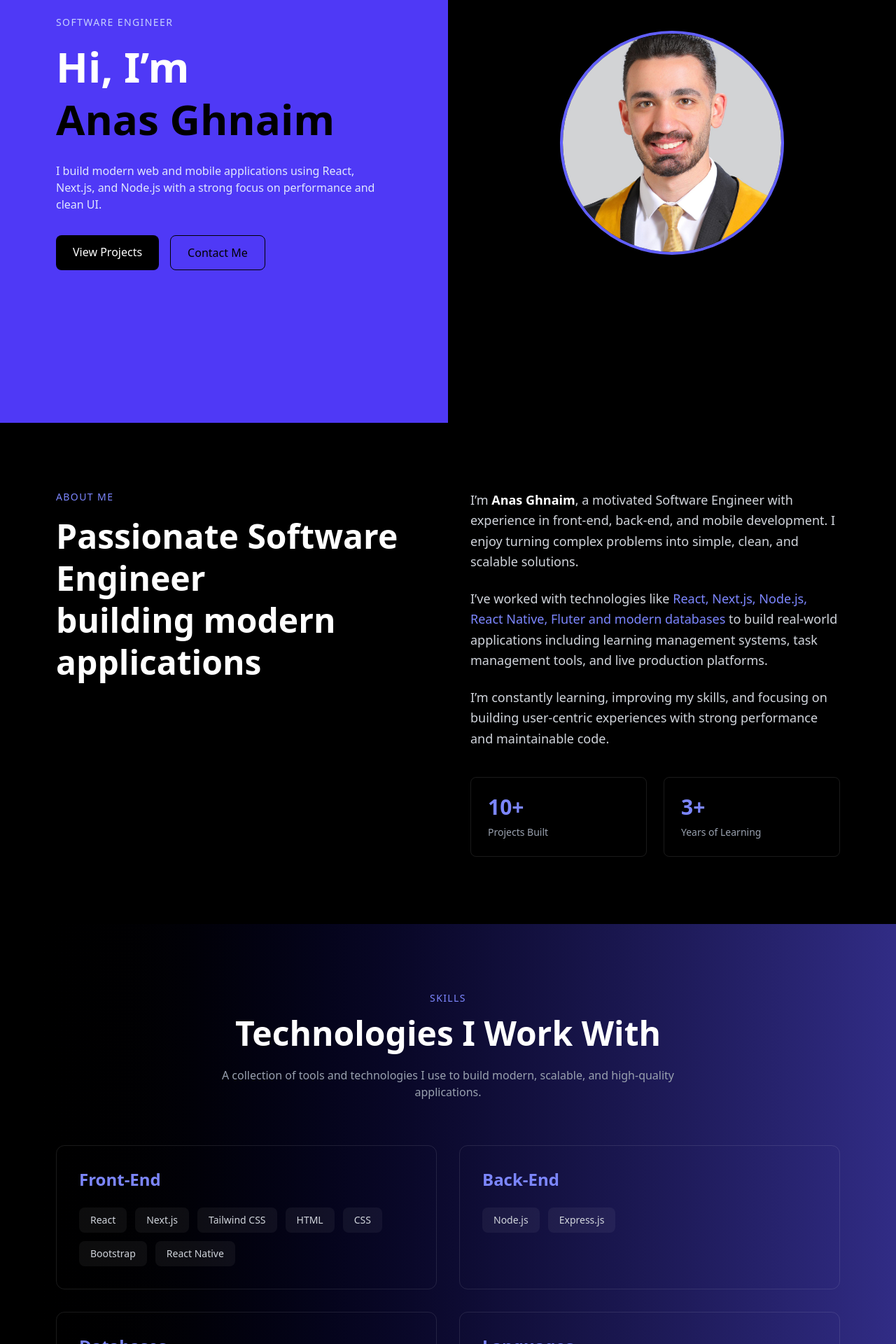
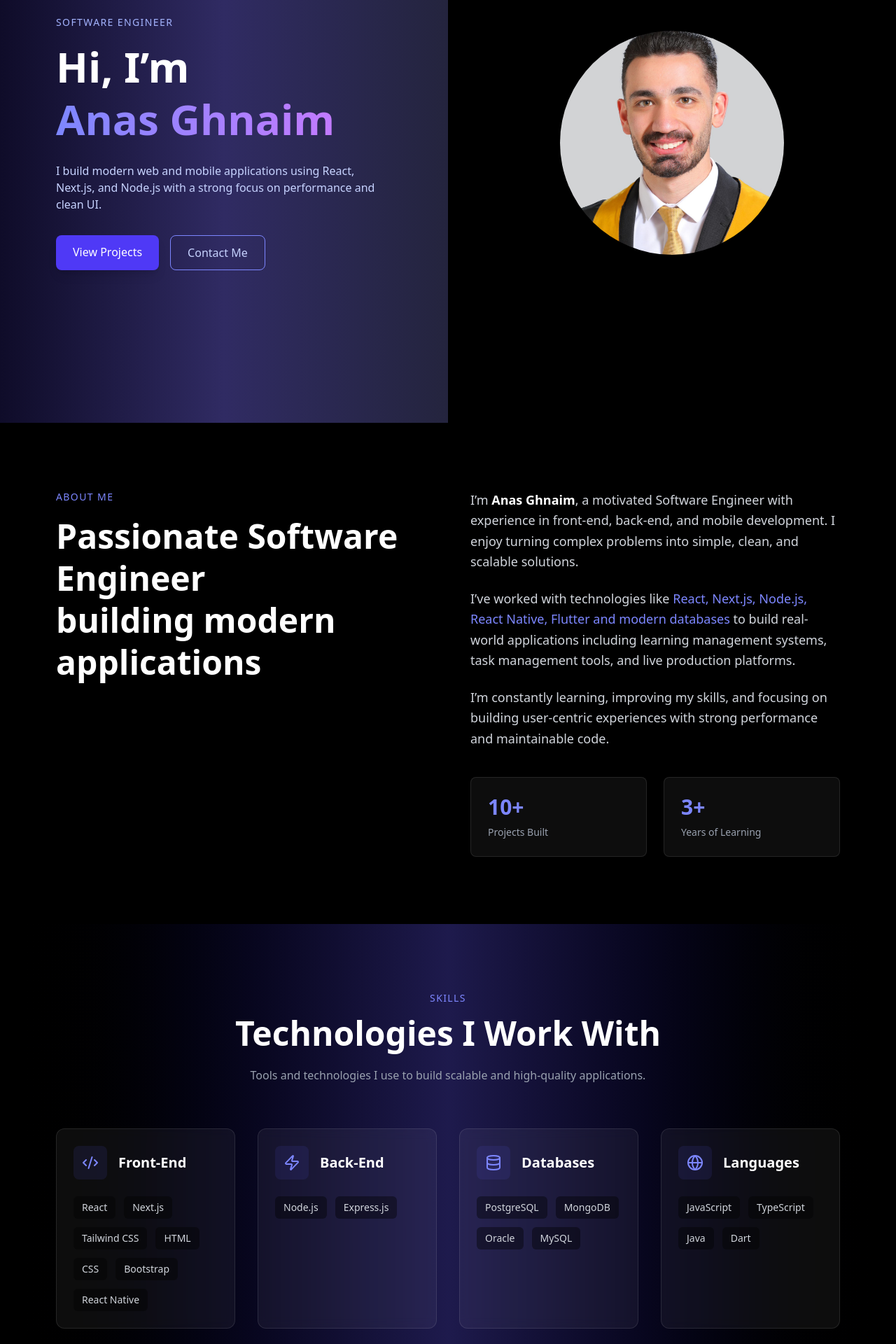
Before and after one commit to AnasGhnaim/portfolio, a Next.js app: page / in a window 1280 px wide. Shown: the part 260-2180 px from the top of the page at 70% size. Built offline with nearby package versions, Linux system fonts and the light colour scheme.

Commit message:
add farmer motion also change the nav bar

```diff
--- a/components/about-me.tsx
+++ b/components/about-me.tsx
@@ -1,57 +1,99 @@
 "use client";
+
+import { motion } from "framer-motion";
 
 export default function About() {
   return (
     <section id="about" className="bg-black text-white py-24 px-6 lg:px-20">
       <div className="max-w-6xl mx-auto grid grid-cols-1 lg:grid-cols-2 gap-16">
         {/* Left – Title */}
-        <div>
+        <motion.div
+          initial={{ opacity: 0, y: 40 }}
+          whileInView={{ opacity: 1, y: 0 }}
+          viewport={{ once: true, amount: 0.3 }}
+          transition={{ duration: 0.7, ease: "easeOut" }}
+        >
           <p className="text-indigo-400 uppercase tracking-widest text-sm">
             About Me
           </p>
+
           <h2 className="text-4xl lg:text-5xl font-extrabold mt-4 leading-tight">
             Passionate Software Engineer <br />
             building modern applications
           </h2>
-        </div>
+        </motion.div>
 
         {/* Right – Content */}
-        <div className="text-gray-300 text-lg leading-relaxed">
-          <p>
-            I’m <span className="text-white font-semibold">Anas Ghnaim</span>, a
-            motivated Software Engineer with experience in front-end, back-end,
-            and mobile development. I enjoy turning complex problems into
-            simple, clean, and scalable solutions.
-          </p>
-
-          <p className="mt-6">
+        <motion.div
+          className="text-gray-300 text-lg leading-relaxed"
+          initial="hidden"
+          whileInView="visible"
+          viewport={{ once: true, amount: 0.3 }}
+          variants={{
+            hidden: {},
+            visible: {
+              transition: {
+                staggerChildren: 0.2,
+              },
+            },
+          }}
+        >
+          {[
+            <>
+              I’m <span className="text-white font-semibold">Anas Ghnaim</span>,
+              a motivated Software Engineer with experience in front-end,
+              back-end, and mobile development. I enjoy turning complex problems
+              into simple, clean, and scalable solutions.
+            </>,
+            <>
               I’ve worked with technologies like{" "}
               <span className="text-indigo-400">
-              React, Next.js, Node.js, React Native, Fluter and modern databases
+                React, Next.js, Node.js, React Native, Flutter and modern
+                databases
               </span>{" "}
               to build real-world applications including learning management
               systems, task management tools, and live production platforms.
-          </p>
-
-          <p className="mt-6">
+            </>,
+            <>
               I’m constantly learning, improving my skills, and focusing on
               building user-centric experiences with strong performance and
               maintainable code.
-          </p>
+            </>,
+          ].map((text, i) => (
+            <motion.p
+              key={i}
+              className={i !== 0 ? "mt-6" : ""}
+              variants={{
+                hidden: { opacity: 0, y: 20 },
+                visible: { opacity: 1, y: 0 },
+              }}
+            >
+              {text}
+            </motion.p>
+          ))}
 
           {/* Highlights */}
           <div className="grid grid-cols-2 gap-6 mt-10">
-            <div className="border border-white/10 rounded-lg p-6">
-              <h3 className="text-3xl font-bold text-indigo-400">10+</h3>
-              <p className="mt-2 text-sm text-gray-400">Projects Built</p>
+            {[
+              { value: "10+", label: "Projects Built" },
+              { value: "3+", label: "Years of Learning" },
+            ].map((item, i) => (
+              <motion.div
+                key={i}
+                initial={{ opacity: 0, y: 20 }}
+                whileInView={{ opacity: 1, y: 0 }}
+                viewport={{ once: true }}
+                transition={{ delay: i * 0.15 }}
+                className="border border-white/10 rounded-lg p-6 bg-white/5"
+              >
+                <h3 className="text-3xl font-bold text-indigo-400">
+                  {item.value}
+                </h3>
+                <p className="mt-2 text-sm text-gray-400">{item.label}</p>
+              </motion.div>
+            ))}
           </div>
-
-            <div className="border border-white/10 rounded-lg p-6">
-              <h3 className="text-3xl font-bold text-indigo-400">3+</h3>
-              <p className="mt-2 text-sm text-gray-400">Years of Learning</p>
-            </div>
-          </div>
-        </div>
+        </motion.div>
       </div>
     </section>
   );
--- a/components/hero.tsx
+++ b/components/hero.tsx
@@ -1,54 +1,109 @@
+"use client";
 import Image from "next/image";
+import { motion } from "framer-motion";
 
 export default function Hero() {
   return (
     <section className="min-h-screen grid grid-cols-1 lg:grid-cols-2 mt-16">
-      {/* Left Side – Indigo Background + Text */}
-      <div className="bg-indigo-600 flex items-center px-8 lg:px-20">
-        <div className="text-white max-w-xl">
-          <p className="uppercase tracking-widest text-sm text-indigo-200">
+      {/* Left Side */}
+      <div className="bg-gradient-to-r from-[#0f0c29] via-[#302b63] to-[#24243e] flex items-center px-8 lg:px-20">
+        <motion.div
+          className="text-white max-w-xl"
+          initial="hidden"
+          animate="visible"
+          variants={{
+            hidden: { opacity: 0, x: -50 },
+            visible: {
+              opacity: 1,
+              x: 0,
+              transition: {
+                staggerChildren: 0.15,
+                duration: 1.5,
+                ease: "easeOut",
+              },
+            },
+          }}
+        >
+          <motion.p
+            className="uppercase tracking-widest text-sm text-indigo-300"
+            variants={{
+              hidden: { opacity: 0, y: 10 },
+              visible: { opacity: 1, y: 0 },
+            }}
+          >
             Software Engineer
-          </p>
+          </motion.p>
 
-          <h1 className="text-4xl lg:text-6xl font-extrabold mt-4 leading-tight">
+          <motion.h1
+            className="text-4xl lg:text-6xl font-extrabold mt-4 leading-tight"
+            variants={{
+              hidden: { opacity: 0, y: 20 },
+              visible: { opacity: 1, y: 0 },
+            }}
+          >
             Hi, I’m <br />
-            <span className="text-black">Anas Ghnaim</span>
-          </h1>
+            <span className="bg-gradient-to-r from-indigo-400 to-purple-400 bg-clip-text text-transparent">
+              Anas Ghnaim
+            </span>
+          </motion.h1>
 
-          <p className="mt-6 text-indigo-100">
+          <motion.p
+            className="mt-6 text-indigo-200"
+            variants={{
+              hidden: { opacity: 0, y: 20 },
+              visible: { opacity: 1, y: 0 },
+            }}
+          >
             I build modern web and mobile applications using React, Next.js, and
             Node.js with a strong focus on performance and clean UI.
-          </p>
+          </motion.p>
 
-          <div className="flex gap-4 mt-8">
-            <a
+          <motion.div
+            className="flex gap-4 mt-8"
+            variants={{
+              hidden: { opacity: 0, y: 20 },
+              visible: { opacity: 1, y: 0 },
+            }}
+          >
+            <motion.a
               href="#projects"
-              className="px-6 py-3 bg-black text-white rounded-lg font-medium hover:bg-gray-900 transition"
+              whileHover={{ scale: 1.05 }}
+              whileTap={{ scale: 0.95 }}
+              className="px-6 py-3 bg-indigo-600 text-white rounded-lg font-medium shadow-lg hover:bg-indigo-700 transition"
             >
               View Projects
-            </a>
+            </motion.a>
 
-            <a
+            <motion.a
               href="#contact"
-              className="px-6 py-3 border border-black text-black rounded-lg font-medium hover:bg-black hover:text-white transition"
+              whileHover={{ scale: 1.05 }}
+              whileTap={{ scale: 0.95 }}
+              className="px-6 py-3 border border-indigo-400 text-indigo-200 rounded-lg font-medium hover:bg-indigo-600 hover:text-white transition"
             >
               Contact Me
-            </a>
-          </div>
-        </div>
+            </motion.a>
+          </motion.div>
+        </motion.div>
       </div>
+
+      {/* Right Side */}
       <div className="bg-black flex items-center justify-center">
-        {/* Right Side – Black Background + Photo */}
-        <div className="w-64 h-72 lg:w-80 lg:h-80 rounded-full overflow-hidden border-4 border-indigo-500">
+        <motion.div
+          className="w-64 h-72 lg:w-80 lg:h-80 rounded-full overflow-hidden "
+          initial={{ opacity: 0, scale: 0.8 }}
+          animate={{ opacity: 1, scale: 1 }}
+          transition={{ duration: 0.8, ease: "easeOut" }}
+          whileHover={{ scale: 1.05 }}
+        >
           <Image
-            src="/me.jpeg" // put your image in /public
+            src="/me.jpeg"
             alt="Anas Ghnaim"
             width={400}
             height={300}
             className="object-cover w-full h-full"
             priority
           />
-        </div>
+        </motion.div>
       </div>
     </section>
   );
--- a/components/nav.tsx
+++ b/components/nav.tsx
@@ -7,7 +7,7 @@ const navItems = [
   { label: "About Me", href: "#about" },
   { label: "Skills", href: "#skills" },
   { label: "Projects", href: "#projects" },
-  { label: "Contact", href: "#contact" },
+  // { label: "Contact", href: "#contact" },
 ];
 
 export default function Navbar() {
--- a/components/skills.tsx
+++ b/components/skills.tsx
@@ -1,5 +1,11 @@
+"use client";
+
+import { motion } from "framer-motion";
+import { Code2, Palette, Smartphone, Database, Globe, Zap } from "lucide-react";
+
 const skills = [
   {
+    icon: Code2,
     title: "Front-End",
     items: [
       "React",
@@ -12,14 +18,17 @@ const skills = [
     ],
   },
   {
+    icon: Zap,
     title: "Back-End",
     items: ["Node.js", "Express.js"],
   },
   {
+    icon: Database,
     title: "Databases",
     items: ["PostgreSQL", "MongoDB", "Oracle", "MySQL"],
   },
   {
+    icon: Globe,
     title: "Languages",
     items: ["JavaScript", "TypeScript", "Java", "Dart"],
   },
@@ -29,11 +38,17 @@ export default function Skills() {
   return (
     <section
       id="skills"
-      className="bg-gradient-to-r from-black to-indigo-900 text-white py-24 px-6 lg:px-20"
+      className="bg-gradient-to-r from-black via-indigo-950 to-black text-white py-24 px-6 lg:px-20"
     >
       <div className="max-w-6xl mx-auto">
-        {/* Section Header */}
-        <div className="text-center max-w-2xl mx-auto">
+        {/* Header */}
+        <motion.div
+          initial={{ opacity: 0, y: 40 }}
+          whileInView={{ opacity: 1, y: 0 }}
+          viewport={{ once: true, amount: 0.3 }}
+          transition={{ duration: 0.7, ease: "easeOut" }}
+          className="text-center max-w-2xl mx-auto"
+        >
           <p className="text-indigo-400 uppercase tracking-widest text-sm">
             Skills
           </p>
@@ -41,35 +56,76 @@ export default function Skills() {
             Technologies I Work With
           </h2>
           <p className="mt-6 text-gray-400">
-            A collection of tools and technologies I use to build modern,
-            scalable, and high-quality applications.
+            Tools and technologies I use to build scalable and high-quality
+            applications.
           </p>
-        </div>
+        </motion.div>
 
         {/* Skills Grid */}
-        <div className="grid grid-cols-1 sm:grid-cols-2 gap-8 mt-16">
-          {skills.map((skill) => (
-            <div
-              key={skill.title}
-              className="border border-white/10 rounded-xl p-8 hover:border-indigo-400 transition"
-            >
-              <h3 className="text-2xl font-semibold text-indigo-400">
-                {skill.title}
-              </h3>
+        <motion.div
+          className="grid grid-cols-1 sm:grid-cols-2 lg:grid-cols-4 gap-8 mt-16"
+          initial="hidden"
+          whileInView="visible"
+          viewport={{ once: true, amount: 0.2 }}
+          variants={{
+            hidden: {},
+            visible: {
+              transition: {
+                staggerChildren: 0.15,
+              },
+            },
+          }}
+        >
+          {skills.map((skill) => {
+            const Icon = skill.icon;
 
-              <ul className="mt-6 flex flex-wrap gap-3">
-                {skill.items.map((item) => (
-                  <li
-                    key={item}
-                    className="px-4 py-2 bg-white/5 rounded-lg text-sm text-gray-300 hover:bg-indigo-500 hover:text-white transition"
+            return (
+              <motion.div
+                key={skill.title}
+                variants={{
+                  hidden: { opacity: 0, y: 30 },
+                  visible: {
+                    opacity: 1,
+                    y: 0,
+                    transition: { duration: 0.6, ease: "easeOut" },
+                  },
+                }}
+                whileHover={{ y: -6 }}
+                className="group border border-white/10 bg-white/5 backdrop-blur
+                rounded-xl p-6 hover:border-indigo-400 hover:shadow-indigo-500/20 hover:shadow-lg transition"
+              >
+                {/* Card Header */}
+                <div className="flex items-center gap-4 mb-6">
+                  <motion.div
+                    initial={{ scale: 0.8 }}
+                    whileInView={{ scale: 1 }}
+                    viewport={{ once: true }}
+                    transition={{ duration: 0.4 }}
+                    className="p-3 rounded-lg bg-indigo-500/10 group-hover:bg-indigo-500/20 transition"
                   >
-                    {item}
-                  </li>
-                ))}
-              </ul>
-            </div>
-          ))}
-        </div>
+                    <Icon className="text-indigo-400" size={24} />
+                  </motion.div>
+
+                  <h3 className="text-xl font-semibold">{skill.title}</h3>
+                </div>
+
+                {/* Skill Pills */}
+                <div className="flex flex-wrap gap-3">
+                  {skill.items.map((item) => (
+                    <span
+                      key={item}
+                      className="px-3 py-1.5 text-sm rounded-md
+                      bg-black/40 text-gray-300
+                      group-hover:bg-indigo-500/20 group-hover:text-white transition"
+                    >
+                      {item}
+                    </span>
+                  ))}
+                </div>
+              </motion.div>
+            );
+          })}
+        </motion.div>
       </div>
     </section>
   );
--- a/package.json
+++ b/package.json
@@ -9,6 +9,7 @@
     "lint": "eslint"
   },
   "dependencies": {
+    "framer-motion": "^12.23.26",
     "lucide-react": "^0.561.0",
     "next": "16.0.10",
     "react": "19.2.1",
```
Also changed, not shown: components/projects.tsx (+37 -7 lines), 1 other file (tests, documents, lock files or other folders). Lines whose indentation alone changed are shown as unchanged.
